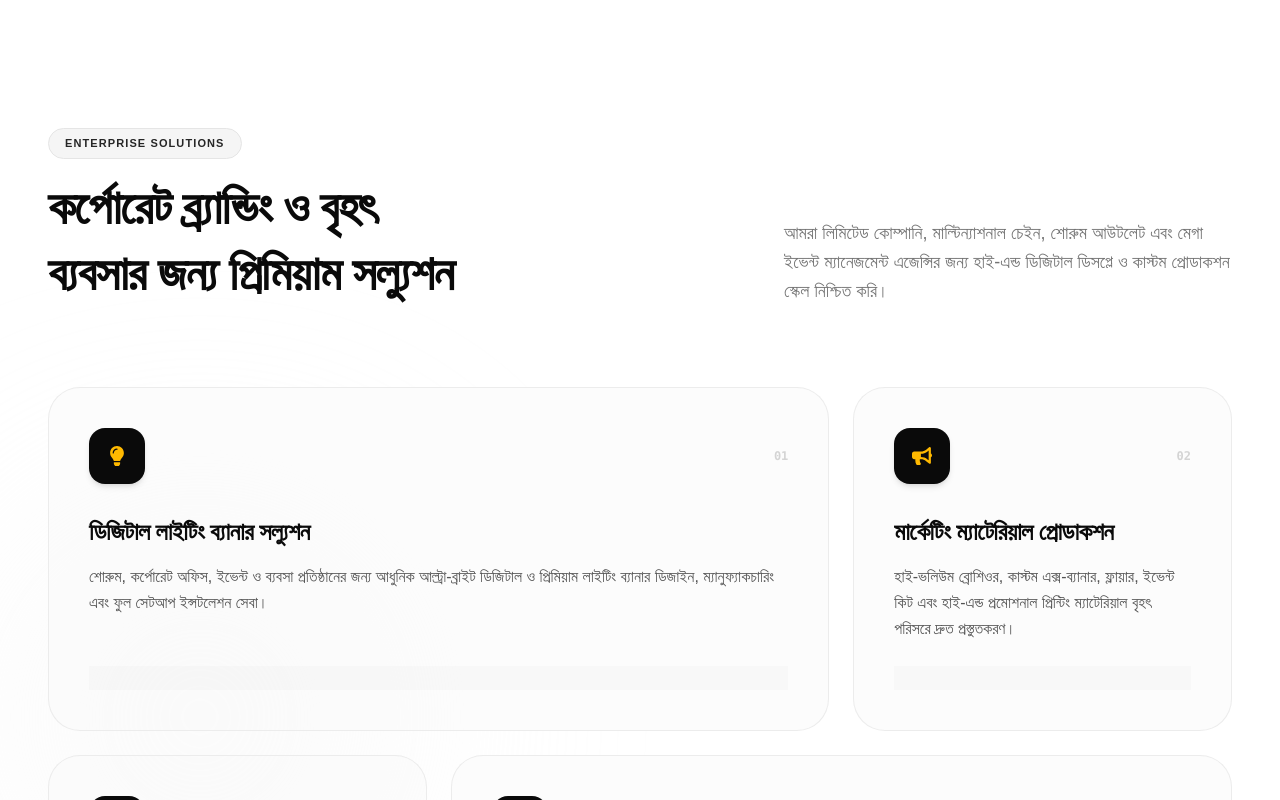
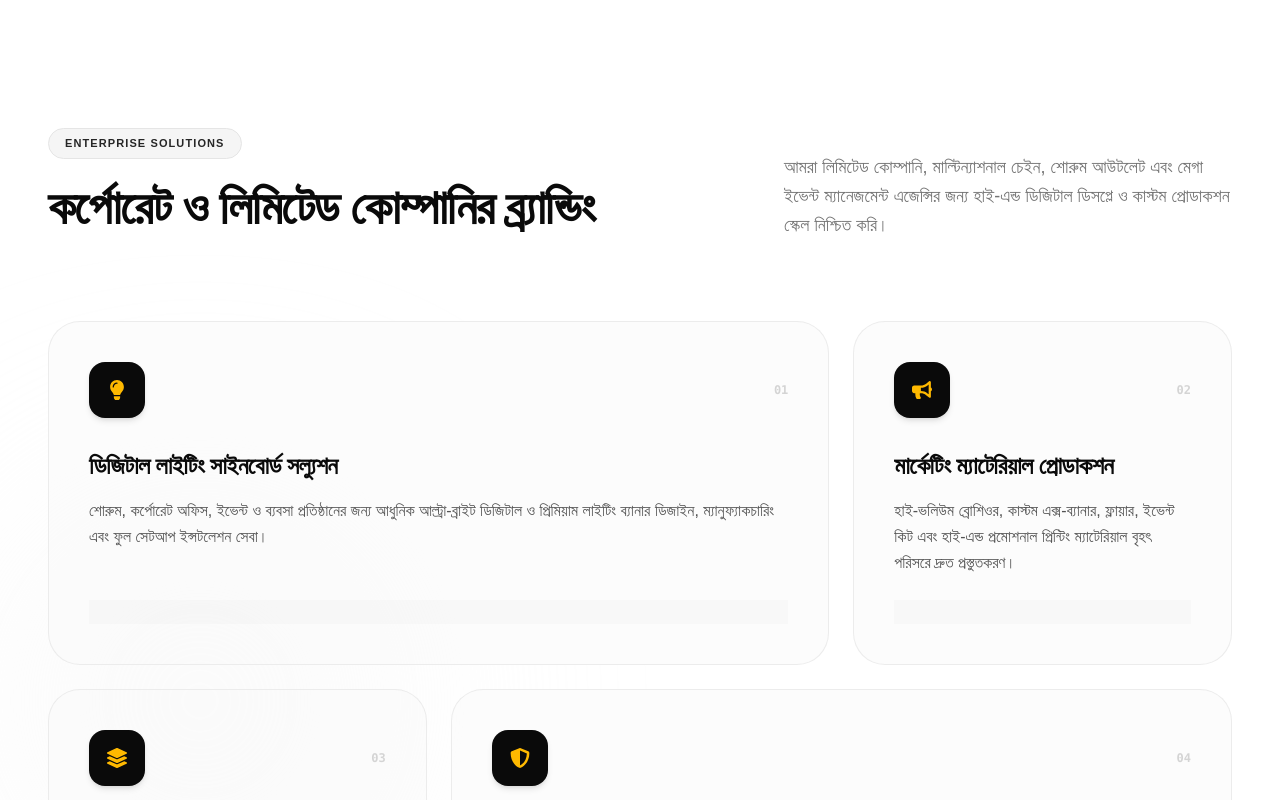
Before and after one commit to Harun11100/Mahmud-Art-and-Press, a Next.js app: page /component/shared/EnterpriseSolution in a window 1280 px wide. Shown: the top 800 px of the page. Built offline with nearby package versions, Linux system fonts and the light colour scheme.

Commit message:
Fix bugs 10

```diff
--- a/src/app/component/shared/EnterpriseSolution/page.js
+++ b/src/app/component/shared/EnterpriseSolution/page.js
@@ -15,7 +15,7 @@ export default function EnterpriseSolutions() {
     {
       id: "01",
       icon: <FaLightbulb />,
-      title: "ডিজিটাল লাইটিং ব্যানার সল্যুশন",
+      title: "ডিজিটাল লাইটিং সাইনবোর্ড সল্যুশন",
       desc: "শোরুম, কর্পোরেট অফিস, ইভেন্ট ও ব্যবসা প্রতিষ্ঠানের জন্য আধুনিক আল্ট্রা-ব্রাইট ডিজিটাল ও প্রিমিয়াম লাইটিং ব্যানার ডিজাইন, ম্যানুফ্যাকচারিং এবং ফুল সেটআপ ইন্সটলেশন সেবা।",
       isFeatured: true,
     },
@@ -70,8 +70,7 @@ export default function EnterpriseSolutions() {
               Enterprise Solutions
             </span>
             <h2 className="text-4xl sm:text-5xl font-black tracking-tight text-neutral-950 leading-snug">
-              কর্পোরেট ব্র্যান্ডিং ও বৃহৎ <br />
-              ব্যবসার জন্য প্রিমিয়াম সল্যুশন
+              কর্পোরেট ও লিমিটেড কোম্পানির ব্র্যান্ডিং
             </h2>
           </div>
           <p className="text-neutral-500 text-base sm:text-lg max-w-md font-medium leading-relaxed">
```
